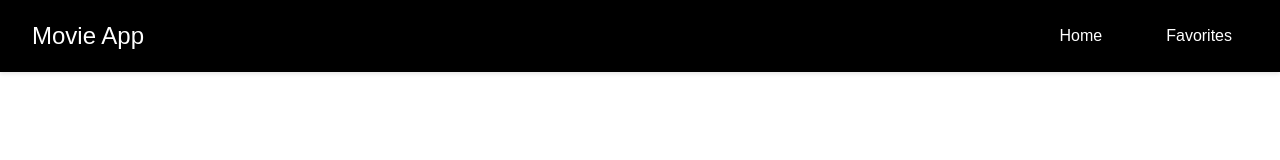
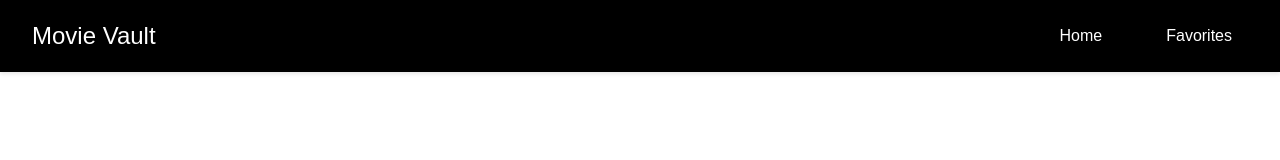
Before and after one commit to michaelwsd/movie-app, a React (Vite) app: page / in a window 1280 px wide. Shown: the top 160 px of the page. Built offline with nearby package versions, Linux system fonts and the light colour scheme; a web font is replaced by a local one.

Commit message:
changed name

```diff
--- a/src/App.jsx
+++ b/src/App.jsx
@@ -1,7 +1,7 @@
 import "./css/App.css";
 import { Home } from "./pages/Home";
 import { Favorites } from "./pages/Favorites";
-import { Route, Routes } from "react-router-dom";
+import { Route, Routes, Router } from "react-router-dom";
 import { NavBar } from "./components/NavBar";
 import { MovieProvider } from "./contexts/MovieContext";
 
--- a/src/components/NavBar.jsx
+++ b/src/components/NavBar.jsx
@@ -5,7 +5,7 @@ export function NavBar() {
     return (
         <nav className="navbar">
             <div className="navbar-brand">
-                <Link to="/movie-app">Movie App</Link>
+                <Link to="/movie-app">Movie Vault</Link>
             </div>
             <div className="navbar-links">
                 <Link to="/movie-app" className="nav-link">Home</Link>
```
